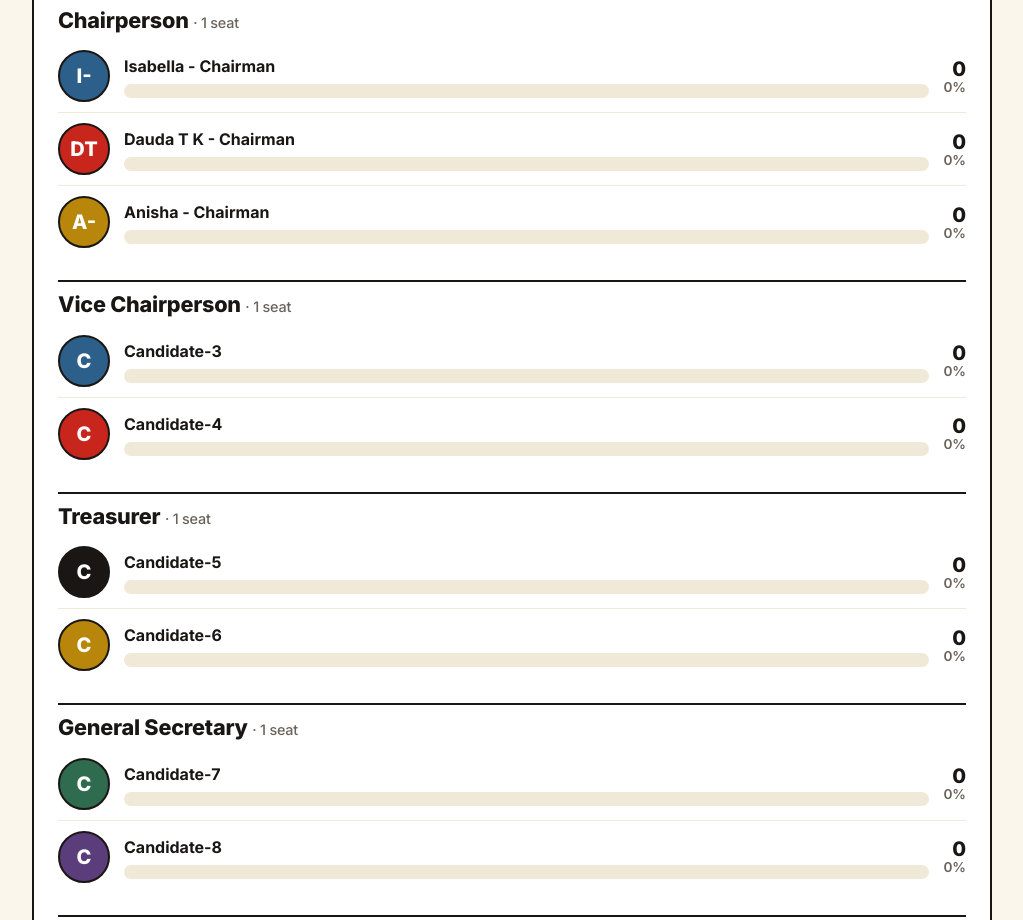
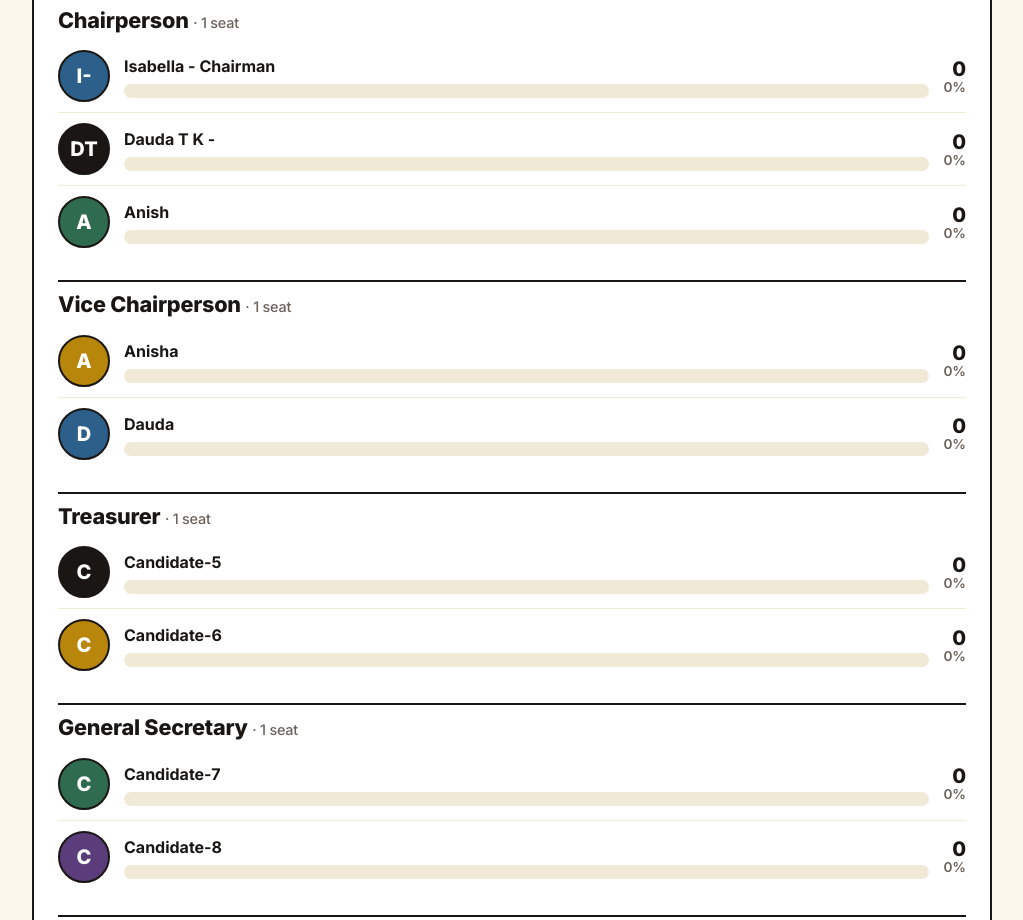
Before and after one commit to mperwe/votingapp, a React (Vite) app: page / in a window 1280 px wide. Shown: the part 1080-2000 px from the top of the page, without its empty margins (128-1151 px from the left). Built offline with nearby package versions, Linux system fonts and the light colour scheme.

Commit message:
candidates names- VC

```diff
--- a/src/store.js
+++ b/src/store.js
@@ -28,8 +28,8 @@ const POS = [
 // ------------------------------------------------------
 
 const CANDIDATES = [
-  ['Isabella - Chairman', 'Dauda T K - Chairman', 'Anisha - Chairman' ],
-  ['Candidate-3', 'Candidate-4'],
+  ['Isabella - Chairman', 'Dauda T K - ', 'Anish ' ],
+  ['Anisha', 'Dauda'],
   ['Candidate-5', 'Candidate-6'],
   ['Candidate-7', 'Candidate-8'],
   ['Candidate-9', 'Candidate-10'],
```
